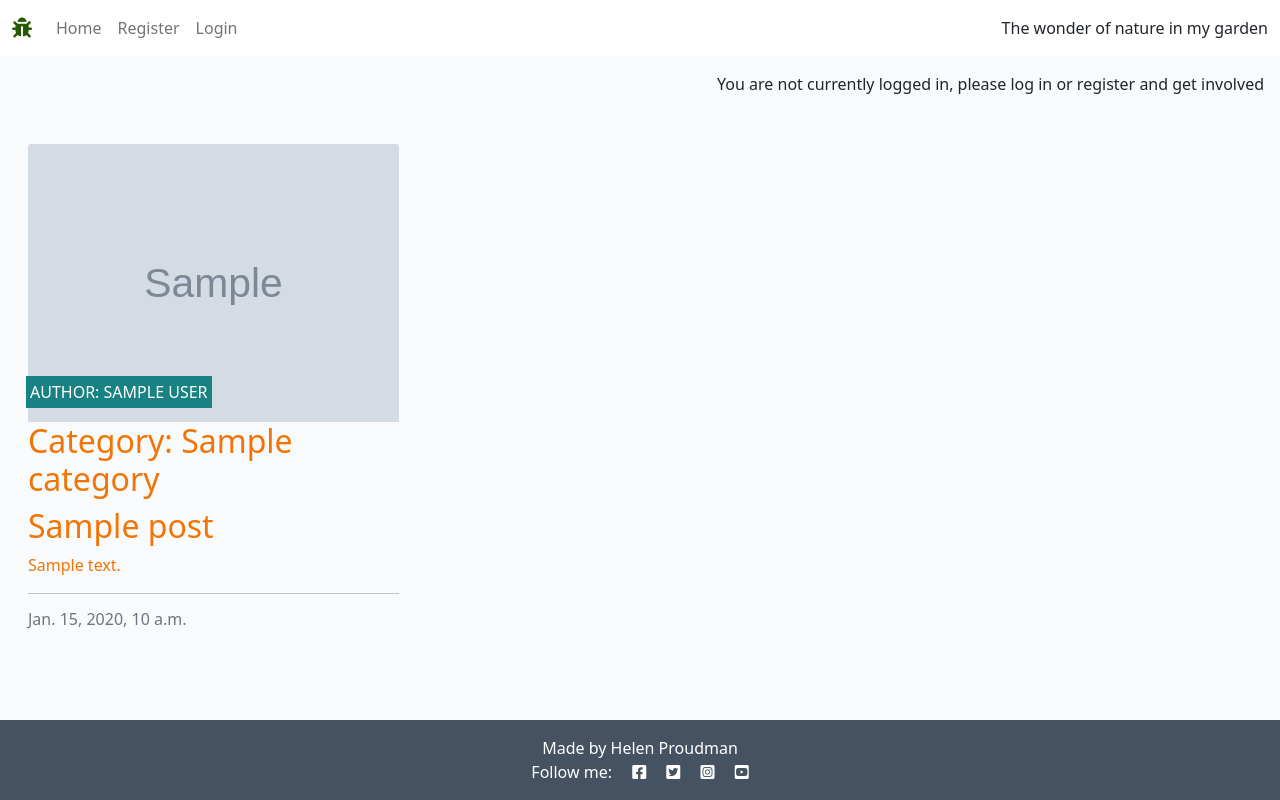
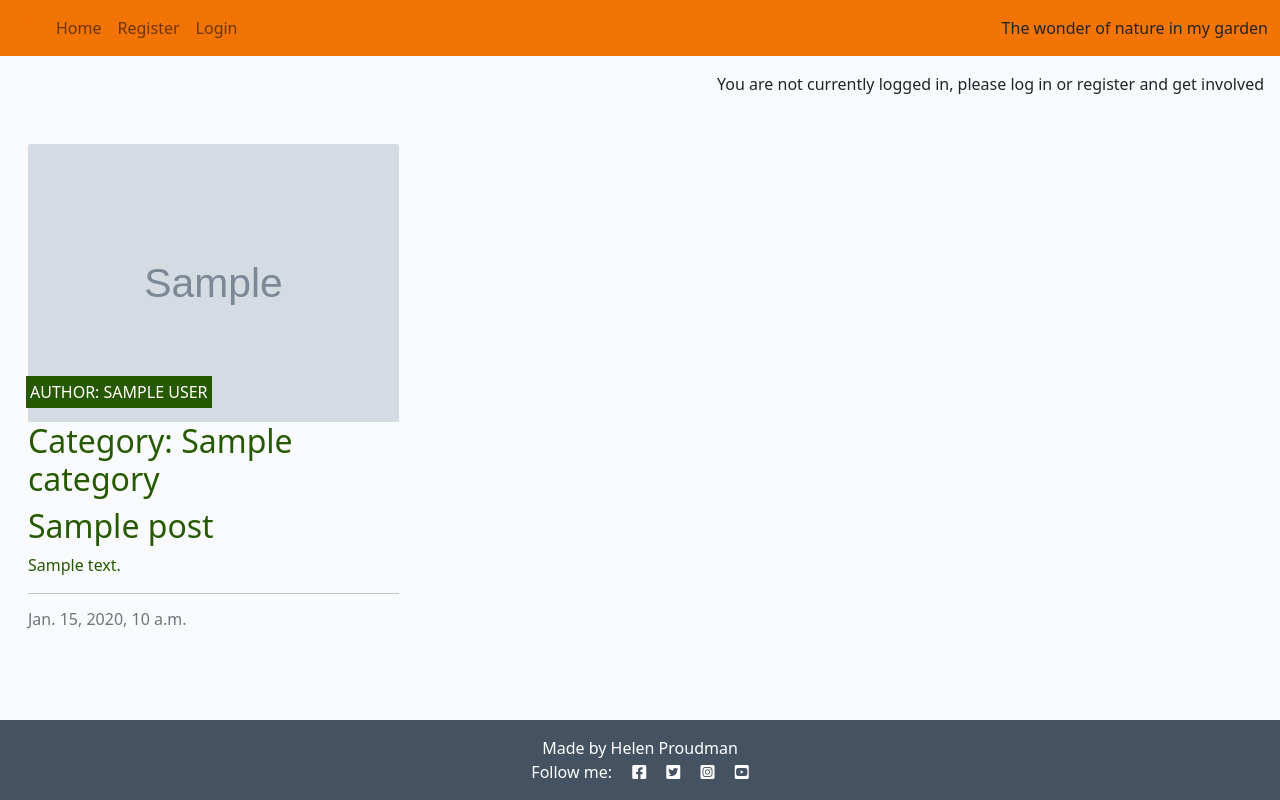
Before and after one commit to Code-Institute-Submissions/nature-blog, a Django app: template blog/templates/blog/blog.html in a window 1280 px wide. Run offline with Django 3.2, Linux system fonts and the light colour scheme; the template is opened without the code that fills it: most values are stand-ins (such as "Sample title", 1, 10 or a date in 2020); grey boxes marked "Sample" are stand-in pictures.

Commit message:
navbar and hover colours changed to match colour scheme

```diff
--- a/static/css/style.css
+++ b/static/css/style.css
@@ -9,8 +9,8 @@ body {
     color: #4A4A4F;
 }
 
-.red-o {
-    color: #E84610;
+.navbar {
+    background-color: #F27405;
 }
 
 .thin {
@@ -45,7 +45,7 @@ body {
     bottom: 5%;
     min-width: 30%;
     left: -2px;
-    background-color: #188181;
+    background-color: #265902;
 }
 
 .scale {
@@ -95,12 +95,12 @@ body {
 
 .post-link {
     text-decoration: none;
-    color: #F27405;
+    color: #265902;
 }
 
 .post-link:hover,
 .page-link {
-    color: #265902;
+    color: #F27405;
 }
 
 .post-title {
@@ -121,8 +121,8 @@ body {
 
 .btn-signup:hover,
 .btn-signup:active {
-    background-color: #fff;
-    color: #23BBBB;
+    background-color: #265902;
+    color: #F27405;
 }
 
 .link {
@@ -132,7 +132,7 @@ body {
 
 .link:hover,
 .link:active {
-    color: #445261;
+    color: #F27405;
     text-decoration: underline;
 }
 
@@ -163,5 +163,5 @@ body {
 }
 
 .fas {
-    color: #265902;
+    color: #F27405;
 }
--- a/templates/nature.html
+++ b/templates/nature.html
@@ -34,7 +34,7 @@
 <body class="d-flex flex-column h-100 main-bg">
 
     <!-- Navigation with options dependent on authorisation -->
-    <nav class="navbar navbar-expand-lg navbar-light bg-white">
+    <nav class="navbar navbar-expand-lg navbar-light">
         <div class="container-fluid">
             <a class="navbar-brand" href="{% url 'home' %}"><i class="fas fa-bug"></i></a>
 
```
